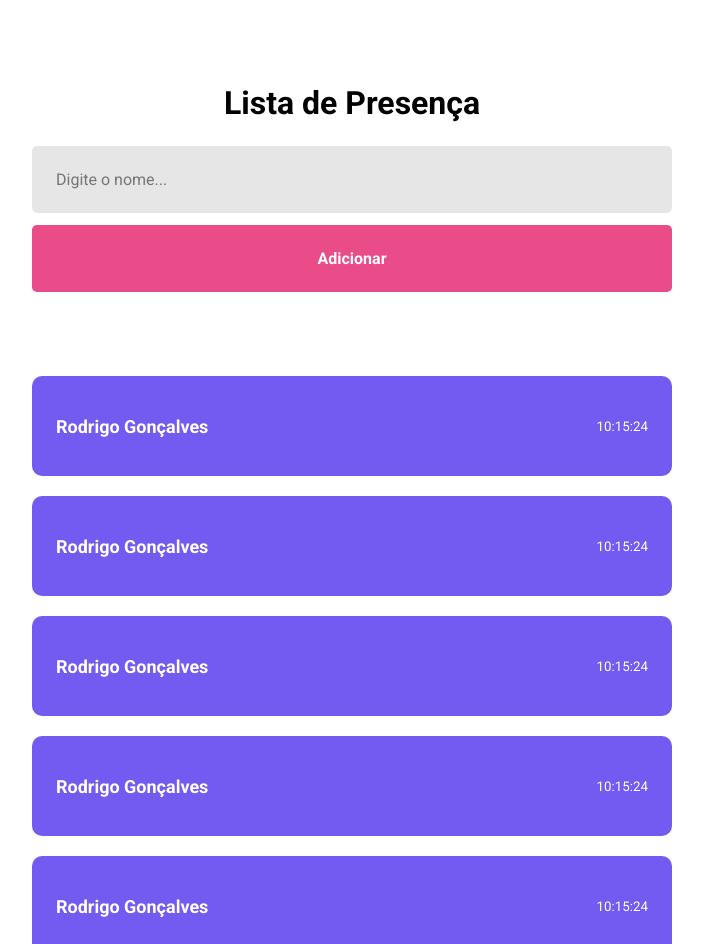
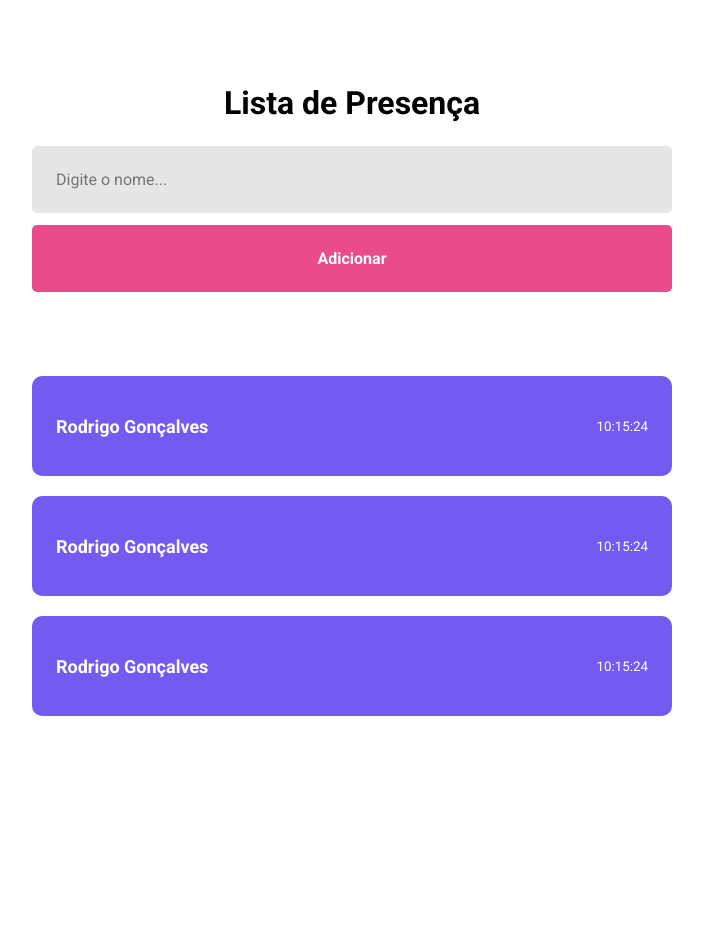
Before and after one commit to mairess/fundamentos-do-reactjs, a React (Vite) app in the folder reactapp/: page / in a window 1280 px wide. Shown: the top 944 px of the page, without its empty margins (288-991 px from the left). After the commit the page ends 800 px from the top, so only its background shows below. Built offline with nearby package versions, Linux system fonts and the light colour scheme.

Commit message:
add props

```diff
--- a/reactapp/src/pages/Home/index.jsx
+++ b/reactapp/src/pages/Home/index.jsx
@@ -11,12 +11,9 @@ export function Home() {
       <input type="text" placeholder='Digite o nome...' />
       <button type='button'>Adicionar</button>
 
-      <Card/>
-      <Card/>
-      <Card/>
-      <Card/>
-      <Card/>
-
+      <Card name="Rodrigo" time="10:55:25"/>
+      <Card name="João" time="11:00:10"/>
+      <Card name="Ana" time="12:10:33"/>
     </div>
   )
 }
```
